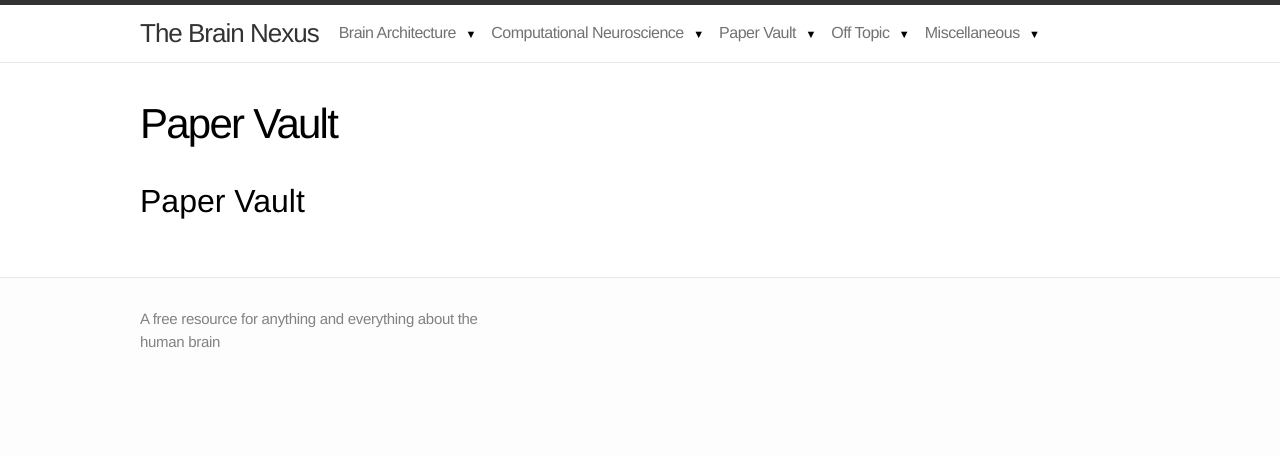
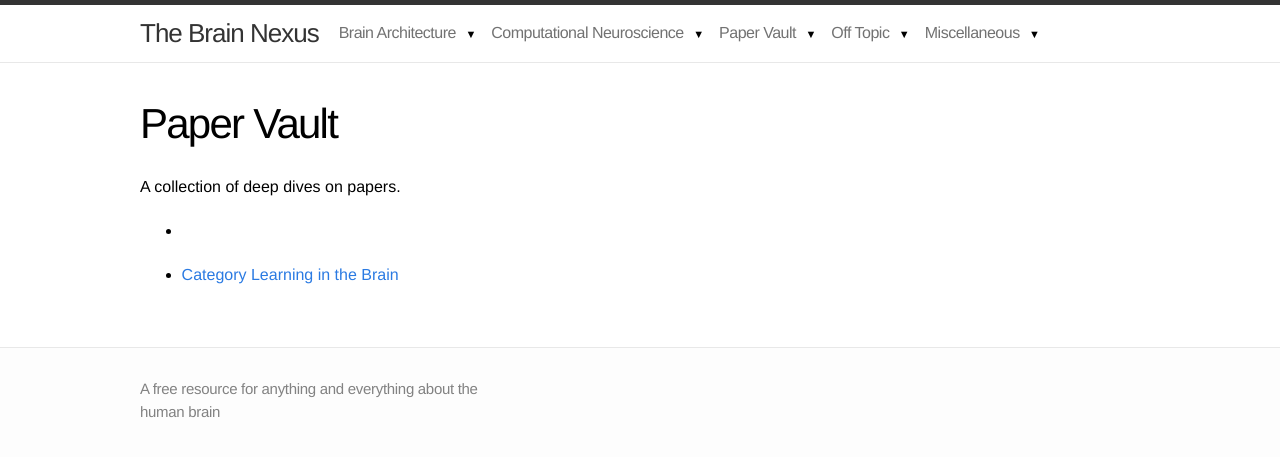
Before and after one commit to mdelsole/brain-nexus, a Jekyll site: the page built from paper-vault/index.markdown, in a window 1280 px wide. Shown: the top 457 px of the page. Built offline with Jekyll 4.4.1, drawn with Linux system fonts in a browser that asks for light colours.

Commit message:
updated paper vault

```diff
--- a/brain-architecture/index.markdown
+++ b/brain-architecture/index.markdown
@@ -8,7 +8,7 @@ date_gmt: '2011-05-07 10:45:02 +0200'
 categories: [section]
 tags: []
 ---
-Follow them in the right order !
+Follow them in any order
 
 {% assign sorted_pages = site.pages | sort:"order" %}
 {% for p in sorted_pages %}
--- a/paper-vault/index.markdown
+++ b/paper-vault/index.markdown
@@ -10,4 +10,19 @@ categories: []
 tags: []
 ---
 
-# Paper Vault
+A collection of deep dives on papers.
+
+
+
+{% assign sorted_pages = site.pages | sort:"order" %}
+{% for p in sorted_pages %}
+   {% assign splt = p.url | split: page.url %}
+   {% if splt.size == 2 and splt[0] == '' %}
+      {% assign slash = splt[1] | split: '/' %}
+{% if slash.size == 1 %}
+- <a class="page-link" href="{{p.url | prepend: site.baseurl}}">{{p.title}}</a>
+{% else %}
+   - <a class="page-link" href="{{p.url | prepend: site.baseurl}}">{{p.title}}</a>
+{% endif %}
+   {% endif %}
+{% endfor %}
```
Also changed, not shown: paper-vault/high-level-cognition/category-learning/category-learning-in-the-brain/index.markdown (added, +16 -0 lines), paper-vault/high-level-cognition/category-learning/index.markdown (added).
